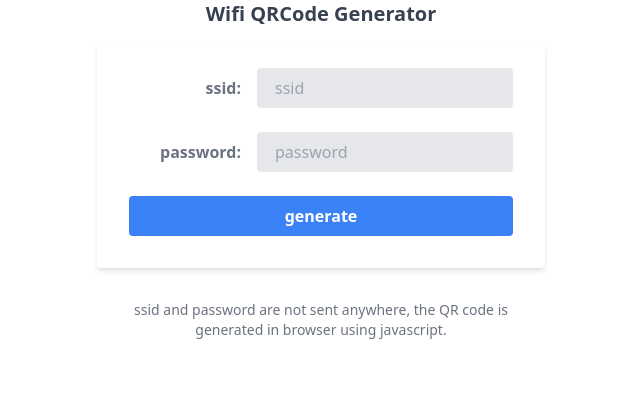
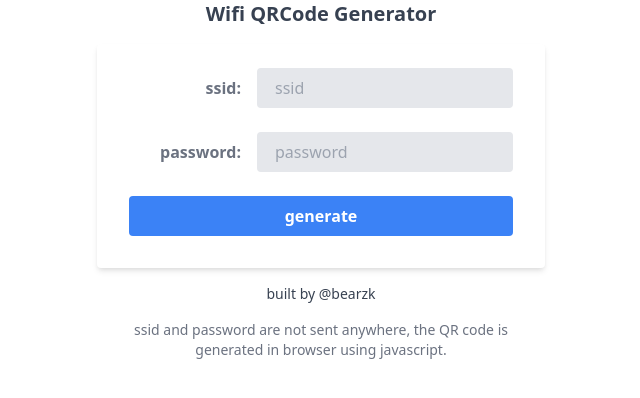
Before and after one commit to bearzk/vue-wifi-qrcode, a Vue app: page / in a window 1280 px wide. Shown: the top 398 px of the page, without its empty margins (319-959 px from the left). Built offline with nearby package versions, Linux system fonts and the light colour scheme.

Commit message:
add signature line

```diff
--- a/src/App.vue
+++ b/src/App.vue
@@ -10,6 +10,7 @@
       <div class="mx-auto mb-4">
         <QrcodeVue v-if="passString" :value="passString" :size="300"></QrcodeVue>
       </div>
+      <p class="text-center text-sm text-gray-700 w-screen">built by <a href="https://twitter.com/bearzk">@bearzk</a></p>
       <p
         class="text-center text-sm text-gray-500 p-4"
       >ssid and password are not sent anywhere, the QR code is generated in browser using javascript.</p>
```
